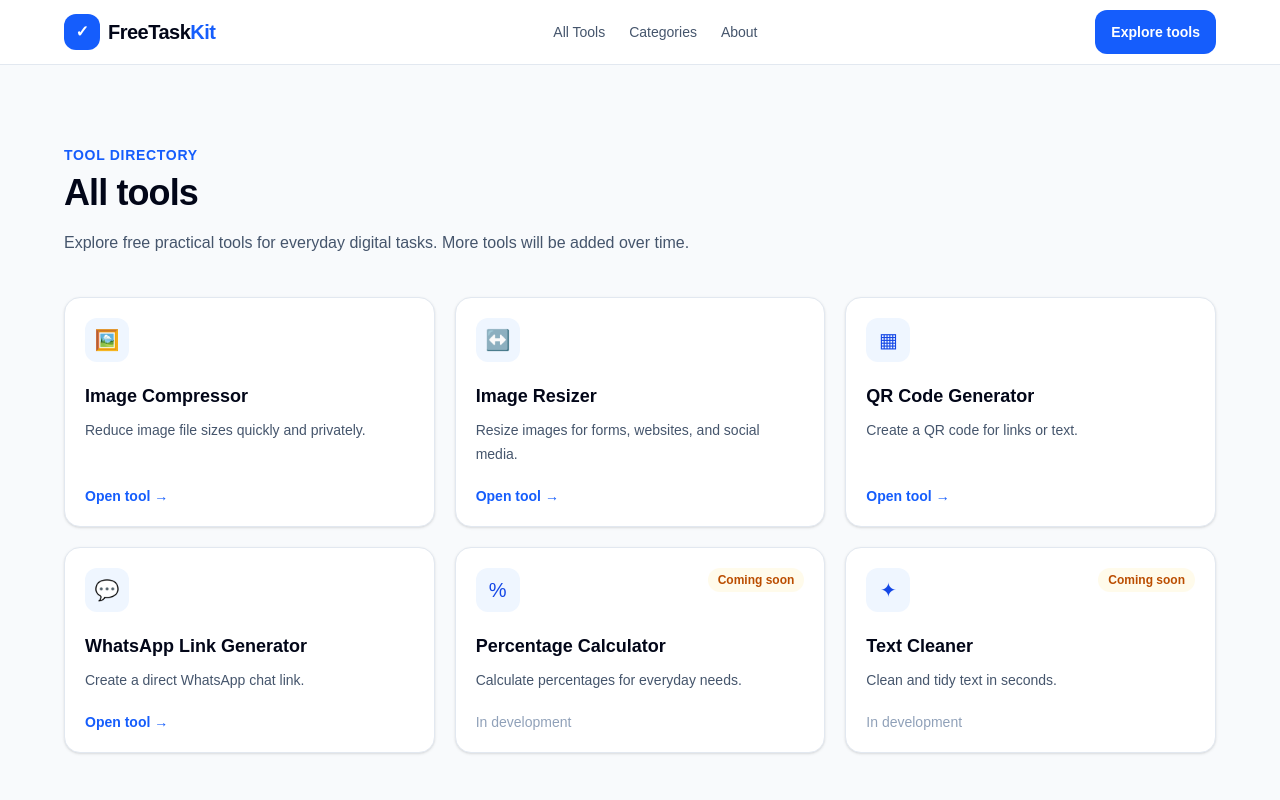
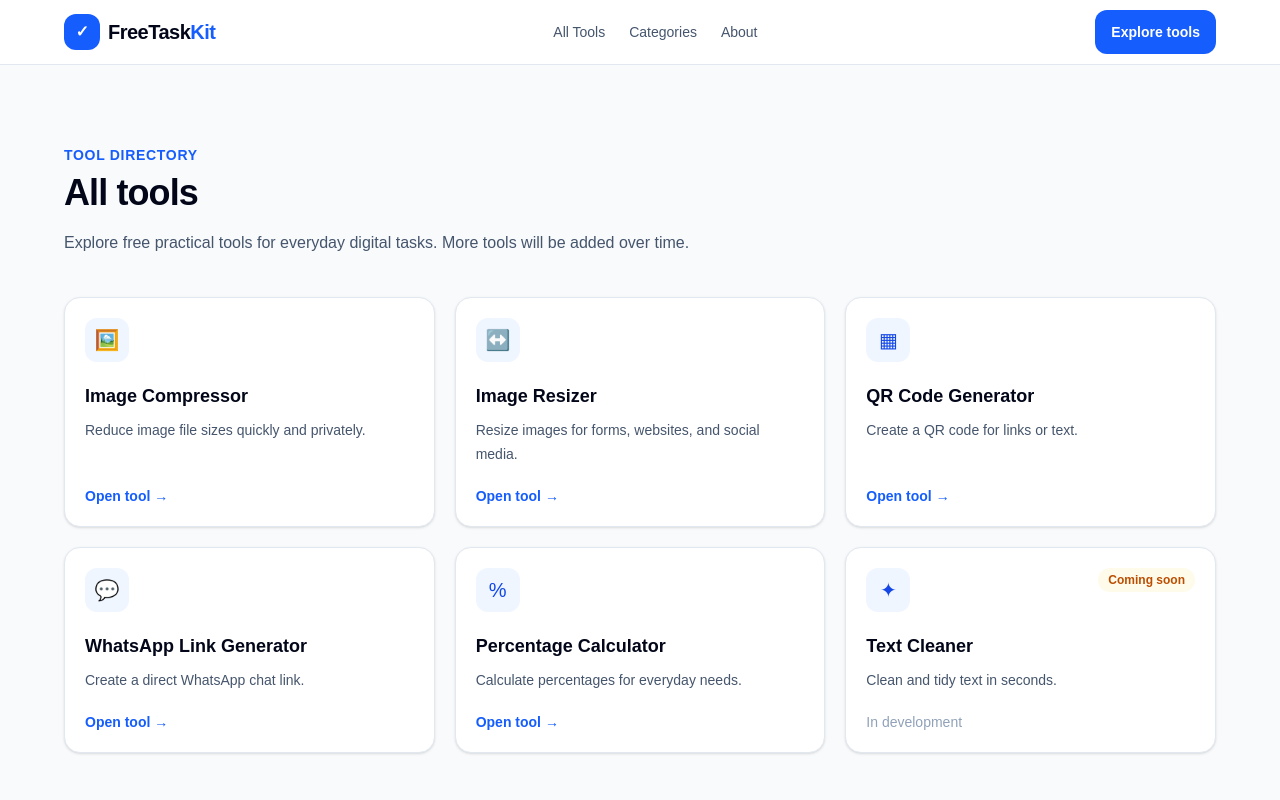
Before and after one commit to loctate/freetaskkit, a Next.js app: page /tools in a window 1280 px wide. Shown: the top 800 px of the page. Built offline with nearby package versions, Linux system fonts and the light colour scheme.

Commit message:
feat: publish percentage calculator

```diff
--- a/src/data/tools.ts
+++ b/src/data/tools.ts
@@ -225,17 +225,60 @@ export const tools: Tool[] = [
     slug: "percentage-calculator",
     category: "calculators",
     description:
-      "Calculate percentages, increases, decreases, and percentage differences.",
+      "Calculate percentages, increases, decreases, and percentage differences instantly in your browser.",
     shortDescription: "Calculate percentages for everyday needs.",
     keywords: [
       "percentage calculator",
       "percent",
       "discount calculator",
       "percentage increase",
+      "percentage decrease",
+      "percentage difference",
+      "percent of number",
+      "percentage change",
     ],
-    status: "planned",
+    status: "published",
     featured: true,
     icon: "%",
+    privacyNote:
+      "Calculations are performed directly in your browser. The numbers you enter are not uploaded to FreeTaskKit servers.",
+    howToUse: [
+      "Choose the percentage calculation that matches what you want to find.",
+      "Enter the required values in the input fields.",
+      "Review the result instantly and use the calculation guide if you need help choosing a formula.",
+    ],
+    faq: [
+      {
+        question: "Is the Percentage Calculator free to use?",
+        answer:
+          "Yes. The Percentage Calculator is free to use and does not require an account.",
+      },
+      {
+        question: "What percentage calculations are available?",
+        answer:
+          "The current version calculates a percentage of a number, what percentage one value is of another, percentage increase or decrease, and percentage difference.",
+      },
+      {
+        question: "What is the difference between percentage change and percentage difference?",
+        answer:
+          "Percentage change compares a new value with an original value. Percentage difference compares two values symmetrically without treating either one as the original.",
+      },
+      {
+        question: "Can I use decimal numbers?",
+        answer:
+          "Yes. Decimal values can be entered in the calculator.",
+      },
+      {
+        question: "Why can some calculations not use zero?",
+        answer:
+          "Some percentage formulas require division by a comparison or original value. Division by zero is undefined, so those calculations show an error when zero is used as the divisor.",
+      },
+      {
+        question: "Are my calculation values sent to a server?",
+        answer:
+          "No. The calculations happen locally in your browser, so the values you enter do not need to be uploaded to FreeTaskKit servers.",
+      },
+    ],
   },
   {
     id: "text-cleaner",
```
